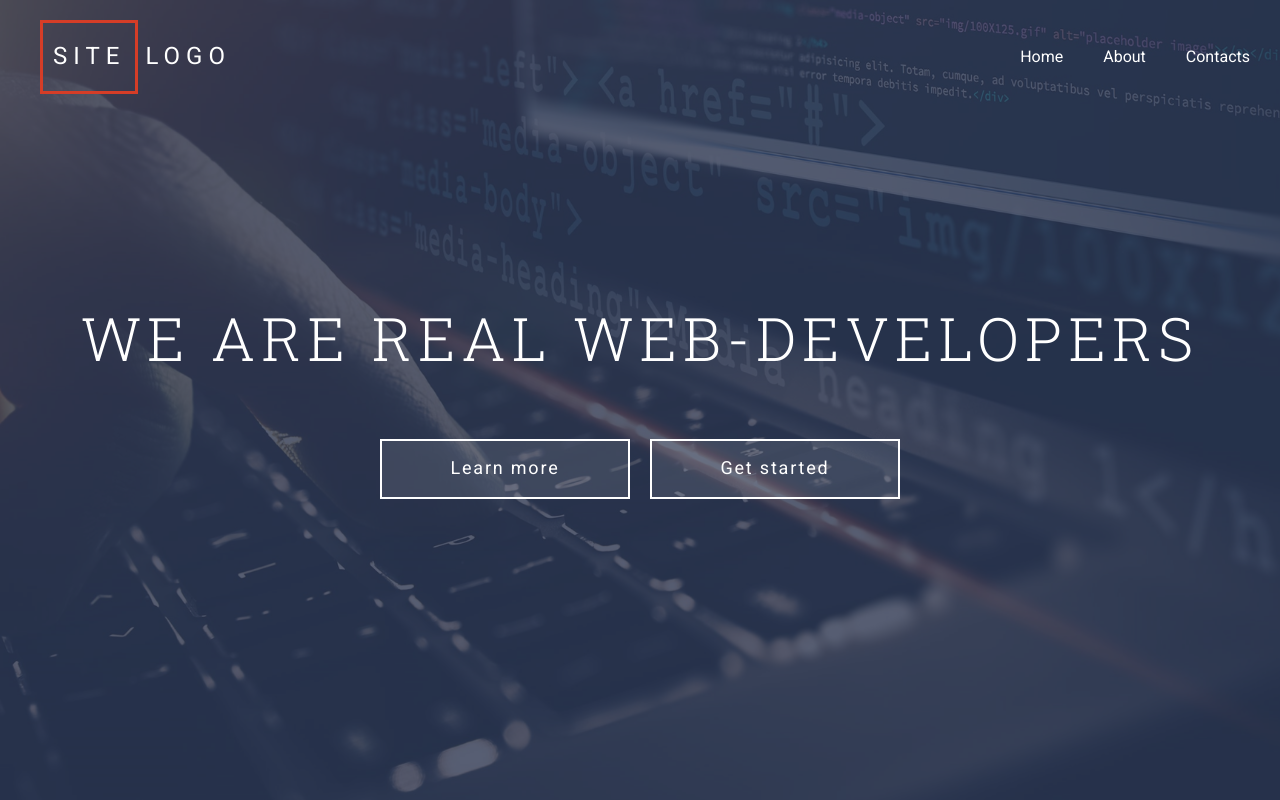
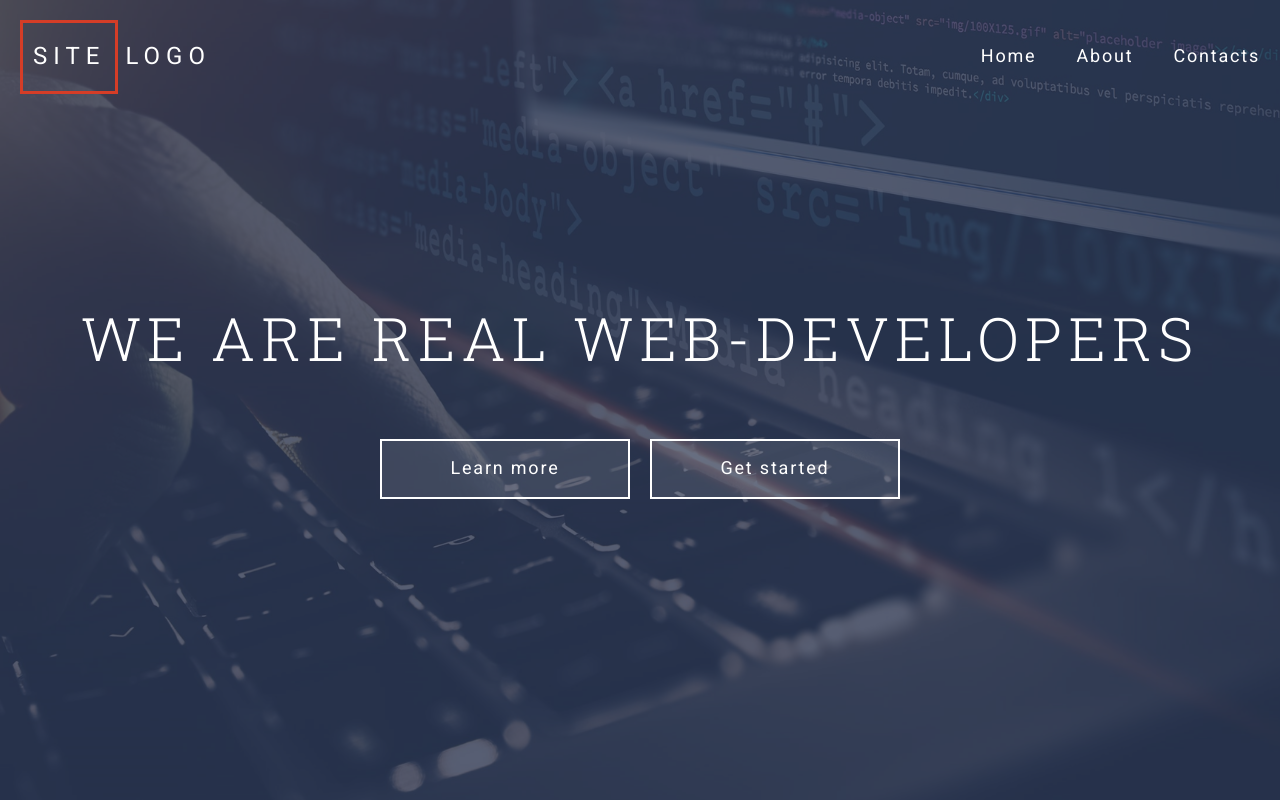
Before and after one commit to HogHordGit/Web-developers_site, a website: page index.html in a window 1280 px wide. Drawn offline with Linux system fonts and the light colour scheme.

Commit message:
add folder workflows

```diff
--- a/assets/scss/components/header/_header-menu.scss
+++ b/assets/scss/components/header/_header-menu.scss
@@ -21,8 +21,7 @@
     }
     &__link-logo {
         display: block;
-        padding: 20px;
-
+        padding: 20px 20px 20px 0px;
     }
     &__accent {
         display: inline-block;
@@ -31,12 +30,14 @@
         margin-right: 7px
     }
     &__list {
-        @include unlist;
+        @include unlist(0 (-$gap-sm) 0 0);
 
         display: flex;
         gap: $gap;
     }
     &__link {
+        font-size: 1.125rem;
+        letter-spacing: 0.1em;
         display: block;
         padding: $gap $gap-sm;
     }
--- a/package.json
+++ b/package.json
@@ -8,6 +8,7 @@
     "browser-sync": "^2.27.10",
     "css-mqpacker": "^7.0.0",
     "cssnano": "^5.1.13",
+    "editorconfig-checker": "^4.0.2",
     "gulp": "^4.0.2",
     "gulp-csscomb": "^3.1.0",
     "gulp-postcss": "^9.0.1",
```
Also changed, not shown: .github/workflows/EditorConfig.yml (added), .github/workflows/HTML5Validator.yml (added), assets/css/style.css, 1 other file.
